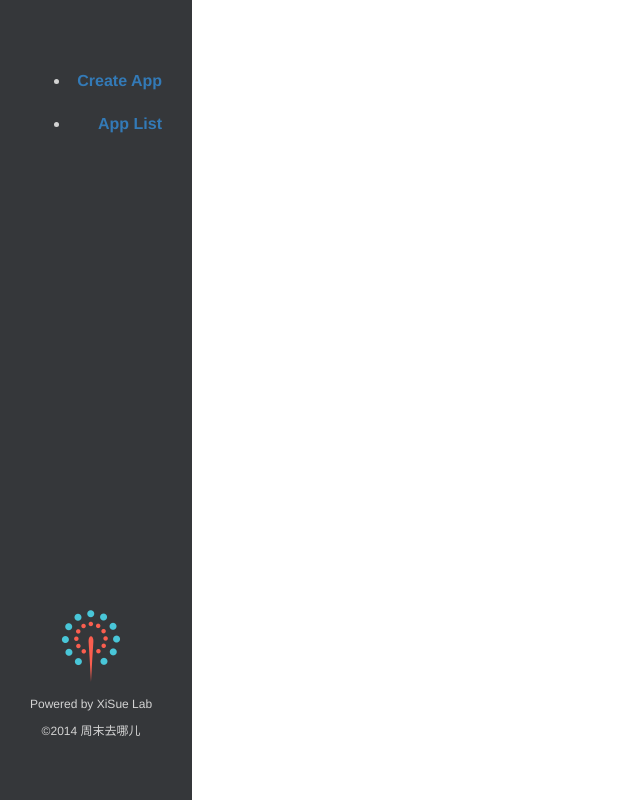
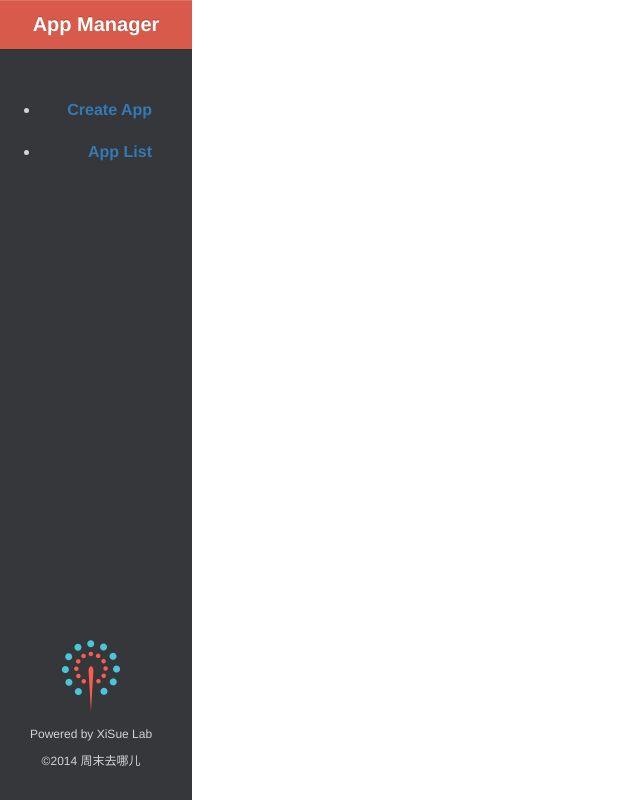
Before and after one commit to yockliu/AppManager, a website: page client/index.html in a window 1280 px wide. Shown: the whole page, without its empty margins (0-640 px from the left). Drawn offline with nearby package versions, Linux system fonts and the light colour scheme; some packages are replaced by stand-ins of ours.

Commit message:
feat: add app title

```diff
--- a/client/css/base.css
+++ b/client/css/base.css
@@ -15,7 +15,6 @@ body {
   bottom: 0;
   left: 0;
   width: 15%;
-  padding: 60px 30px;
   min-width: 192px;
   text-align: center;
   color: #d3d3d3;
@@ -23,6 +22,11 @@ body {
   font-size: 16px;
   z-index: 2;
   text-align: center;
+}
+
+.left-pannel ul {
+  padding: 30px;
+  margin: 0 10px;
 }
 
 .left-panel ul li:hover {
@@ -47,11 +51,23 @@ body {
   color: white;
 }
 
+.left-pannel .app-title {
+  background-color: #d85a4a;/*b5453c;*/
+  font-size: 20px;
+  font-weight: bold;
+  padding: 10px 0;
+  color: white;
+  text-shadow: 0 -1px 0 rgba(0,0,0,.2);
+  -webkit-box-shadow: inset 0 1px 0 rgba(255,255,255,.15),0 1px 1px rgba(0,0,0,.075);
+  box-shadow: inset 0 1px 0 rgba(255,255,255,.15),0 1px 1px rgba(0,0,0,.075);
+}
+
 .left-pannel #app-info {
   text-align: center;
   position: absolute;
-  bottom: 50px;
+  bottom: 20px;
   font-size: 12px;
+  padding: 0 30px;
 }
 
 /**
--- a/client/index.html
+++ b/client/index.html
@@ -22,6 +22,7 @@
   <body>
     <div id="container">
       <div class="left-pannel">
+        <p class="app-title">App Manager</p>
         <ul>
           <li><a href="#/apps/create">Create App</a></li>
           <li><a href="#/apps">App List</a></li>
```
